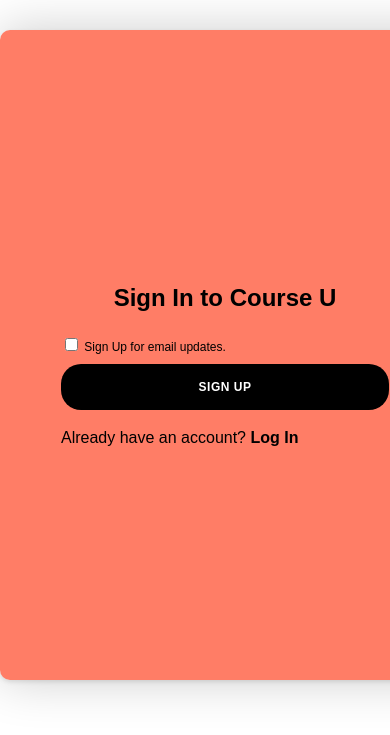
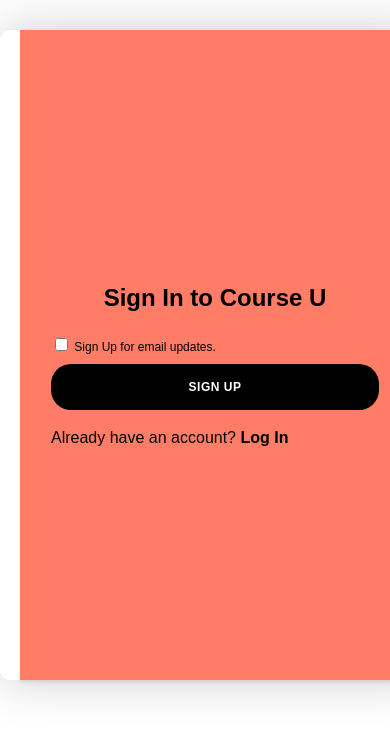
Before and after one commit to krstfpmbd20/course_u, a Django app: template templates/user/sign_in.html in a window 390 px wide; the page is wider, and only the part inside the window is pictured. Shown: the top 735 px of that part. Run offline with Django 4.2, Linux system fonts and the light colour scheme; the template is opened without the code that fills it, so the values that code supplies are empty.

Commit message:
singin responsive

```diff
--- a/static/css/signin.css
+++ b/static/css/signin.css
@@ -135,3 +135,22 @@
     background: blue;
     cursor: pointer;
  }
+
+ @media (max-width: 800px) {
+    .container {
+        width: 100%;
+        /* margin-right: 20px;
+        margin-left: 20px; */
+        padding: 0 20px;
+
+    }
+    .right {
+        width: 100%;
+        border-radius: 10px;
+        border-top-left-radius: 0px;
+        border-bottom-left-radius: 0px;
+    }
+    .side {
+        display: none;
+    }
+ }
--- a/templates/user/sign_in.html
+++ b/templates/user/sign_in.html
@@ -47,7 +47,8 @@
     <div class="side">
         <img src="{% static 'images/signup.jpg' %}">
         <section class="copy legal">
-                <p> <span class="small"> By continuing, you agree to accept our <br> <a href="#"> Privacy Policy </a> &amp; <a href="#"> Terms of Service</a>.</span></p>
+            <p> <span class="small"> By continuing, you agree to accept our <br> <a href="#"> Privacy Policy </a> &amp;
+                    <a href="#"> Terms of Service</a>.</span></p>
         </section>
     </div>
 </div>
```
Lines whose indentation alone changed are shown as unchanged.
